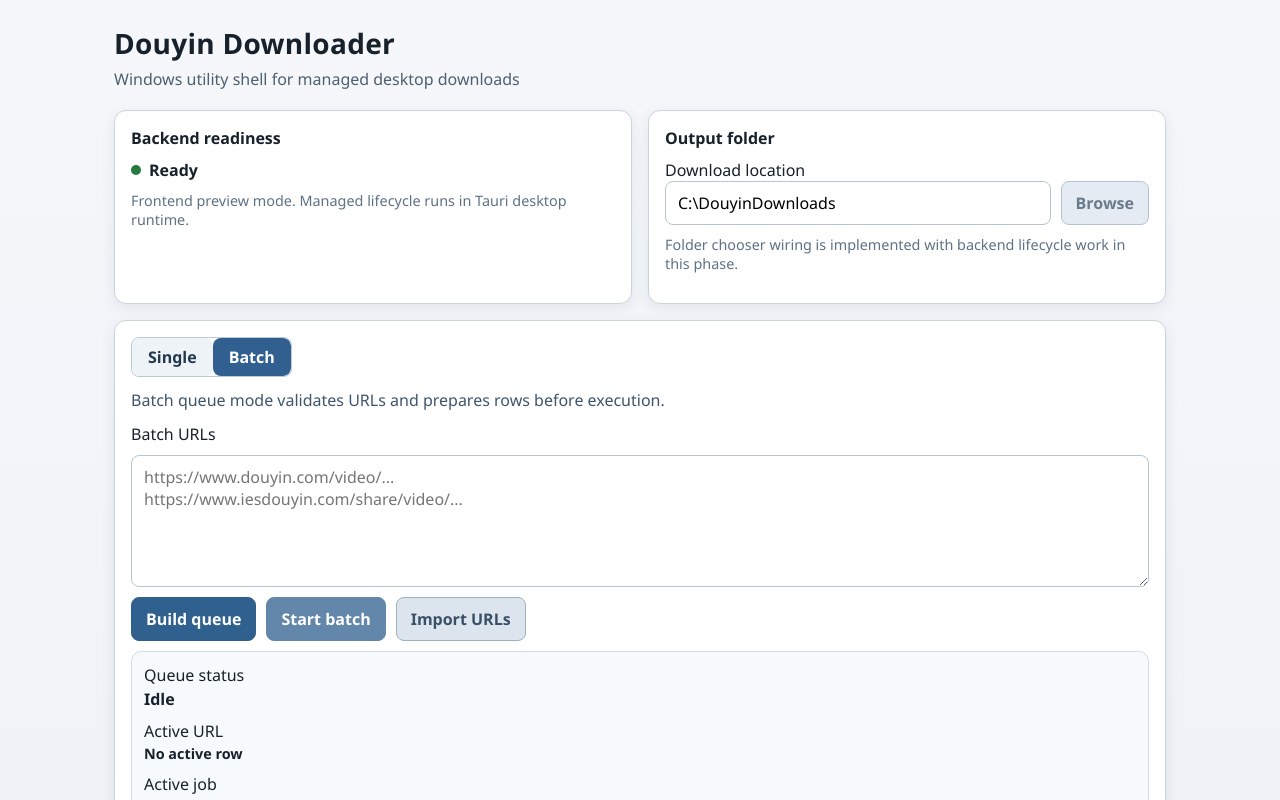
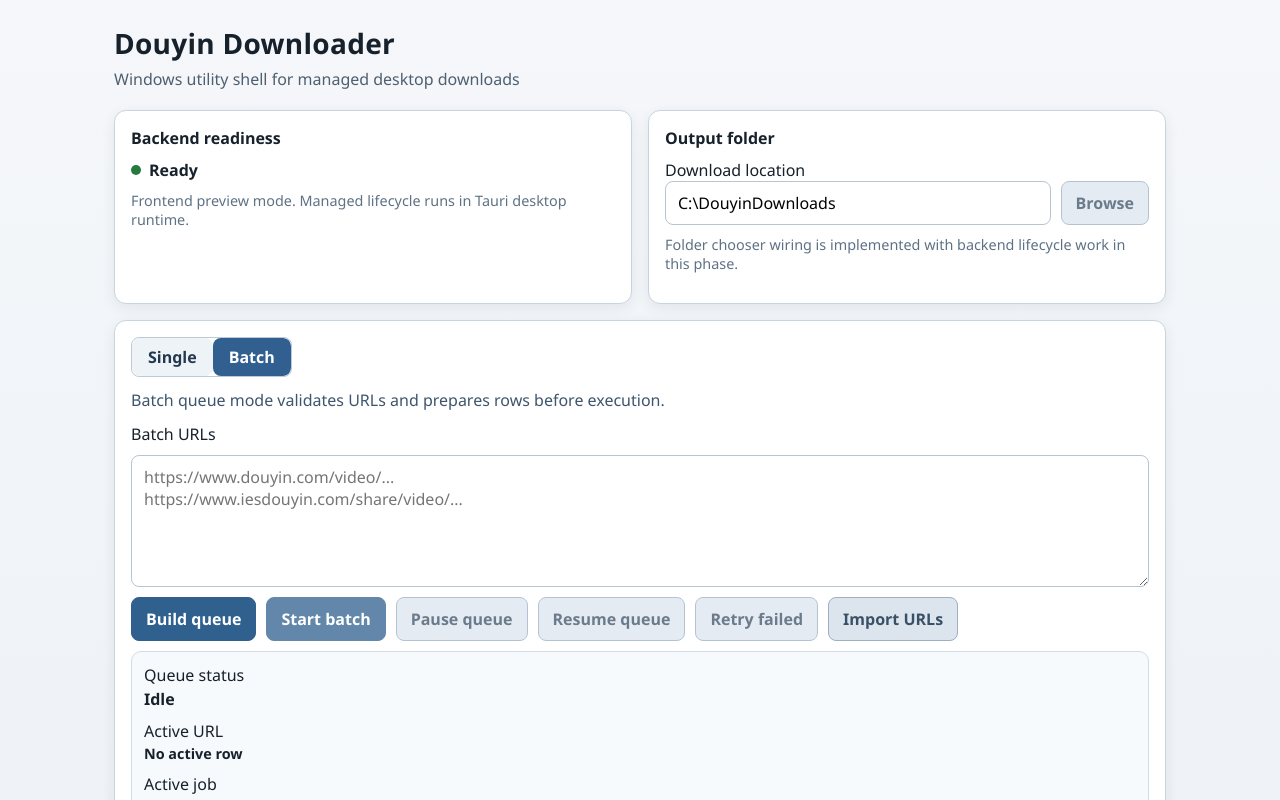
Before and after one commit to hoangduy0308/douyin-downloader-app, a React (Vite) app: page / in a window 1280 px wide. Both pictures are taken after a click on the tab "Batch". Shown: the top 800 px of the page. Built offline with nearby package versions, Linux system fonts and the light colour scheme.

Commit message:
feat(douyin-downloader-app-irx.12): add truthful pause resume retry queue controls

```diff
--- a/src/app/App.tsx
+++ b/src/app/App.tsx
@@ -9,7 +9,7 @@
 import { createBackendClient } from "../services/backendClient";
 import { BackendLifecycle, probeBackendHealth, wait } from "../services/backendLifecycle";
 import { readImportedBatchText } from "../services/batchImportAdapter";
-import { parseBatchQueueInput, type BatchQueueRow, type BatchQueueTotals } from "../services/batchQueue";
+import { isBatchRowRetryEligible, parseBatchQueueInput, type BatchQueueRow, type BatchQueueTotals } from "../services/batchQueue";
 import { createBatchQueueRunner, type BatchQueueRunnerSnapshot } from "../services/batchQueueRunner";
 import { mapFailedJobError, mapPollingRequestError } from "../services/errorMapper";
 import { createJobPoller } from "../services/jobPolling";
@@ -51,6 +51,7 @@
   const [batchRows, setBatchRows] = useState<BatchQueueRow[]>([]);
   const [batchTotals, setBatchTotals] = useState<BatchQueueTotals>(EMPTY_BATCH_TOTALS);
   const [batchSchedulingEnabled, setBatchSchedulingEnabled] = useState(true);
+  const [batchInFlightSubmissions, setBatchInFlightSubmissions] = useState(0);
   const [batchStarted, setBatchStarted] = useState(false);
   const [batchMessage, setBatchMessage] = useState("Paste multiline URLs or import a text file, then build the queue.");
   const [batchMessageTone, setBatchMessageTone] = useState<"error" | "hint">("hint");
@@ -62,6 +63,7 @@
         setBatchRows(snapshot.rows);
         setBatchTotals(snapshot.totals);
         setBatchSchedulingEnabled(snapshot.schedulingEnabled);
+        setBatchInFlightSubmissions(snapshot.inFlightSubmissions);
       },
     });
   }, [backendClient]);
@@ -188,6 +190,8 @@
   const batchHasRunningRows = batchRows.some((row) => row.status === "running");
   const batchHasWaitingRows = batchRows.some((row) => row.status === "waiting");
   const batchHasTerminalRows = batchRows.some((row) => row.status === "success" || row.status === "failed");
+  const batchHasRetryEligibleRows = batchRows.some((row) => isBatchRowRetryEligible(row));
+  const batchHasInFlightRows = batchHasRunningRows || batchInFlightSubmissions > 0;
   const activeBatchRow = batchRows.find((row) => row.status === "running");
   const batchQueueStatusLabel = useMemo(() => {
     if (!batchStarted) {
@@ -283,6 +287,7 @@
     batchQueueRunner.stop();
     setBatchStarted(false);
     setBatchSchedulingEnabled(true);
+    setBatchInFlightSubmissions(0);
     const parseResult = parseBatchQueueInput(text);
     setBatchRows(parseResult.rows);
     setBatchTotals(parseResult.totals);
@@ -311,6 +316,34 @@
     batchQueueRunner.start(batchRows);
     setBatchStarted(true);
     setBatchMessage("Batch queue started.");
+    setBatchMessageTone("hint");
+  };
+
+  const handlePauseBatchQueue = (): void => {
+    batchQueueRunner.pause();
+    setBatchMessage("Queue paused. Active jobs continue polling to terminal state.");
+    setBatchMessageTone("hint");
+  };
+
+  const handleResumeBatchQueue = (): void => {
+    batchQueueRunner.resume();
+    setBatchMessage("Queue resumed for waiting rows.");
+    setBatchMessageTone("hint");
+  };
+
+  const handleRetryBatchQueue = (): void => {
+    const retriedCount = batchQueueRunner.retryEligibleRows();
+    if (retriedCount === 0) {
+      setBatchMessage("No retry-eligible terminal rows are available.");
+      setBatchMessageTone("error");
+      return;
+    }
+    setBatchStarted(true);
+    if (batchSchedulingEnabled) {
+      setBatchMessage(`Retrying ${retriedCount} row${retriedCount === 1 ? "" : "s"}.`);
+    } else {
+      setBatchMessage(`Prepared retry for ${retriedCount} row${retriedCount === 1 ? "" : "s"}. Resume queue to continue.`);
+    }
     setBatchMessageTone("hint");
   };
 
@@ -375,6 +408,9 @@
                 onInputTextChange={setBatchInputText}
                 onBuildQueue={() => handleBuildBatchQueue(batchInputText)}
                 onStartQueue={handleStartBatchQueue}
+                onPauseQueue={handlePauseBatchQueue}
+                onResumeQueue={handleResumeBatchQueue}
+                onRetryQueue={handleRetryBatchQueue}
                 onImportText={() => {
                   void handleImportBatchText();
                 }}
@@ -386,6 +422,9 @@
                 message={batchMessage}
                 messageTone={batchMessageTone}
                 startDisabled={submitDisabled || batchTotals.readyToSubmit === 0 || batchHasRunningRows}
+                pauseDisabled={!batchStarted || !batchSchedulingEnabled || !batchHasWaitingRows}
+                resumeDisabled={!batchStarted || batchSchedulingEnabled || !batchHasWaitingRows}
+                retryDisabled={!batchStarted || !batchHasRetryEligibleRows || batchHasInFlightRows}
               />
             )}
           </section>
--- a/src/components/BatchDownloadPanel.tsx
+++ b/src/components/BatchDownloadPanel.tsx
@@ -7,6 +7,9 @@
   onInputTextChange: (value: string) => void;
   onBuildQueue: () => void;
   onStartQueue: () => void;
+  onPauseQueue: () => void;
+  onResumeQueue: () => void;
+  onRetryQueue: () => void;
   onImportText: () => void;
   queueStatusLabel: string;
   activeRowUrl: string | null;
@@ -16,6 +19,9 @@
   message: string;
   messageTone: "error" | "hint";
   startDisabled: boolean;
+  pauseDisabled: boolean;
+  resumeDisabled: boolean;
+  retryDisabled: boolean;
 }
 
 export function BatchDownloadPanel({
@@ -23,6 +29,9 @@
   onInputTextChange,
   onBuildQueue,
   onStartQueue,
+  onPauseQueue,
+  onResumeQueue,
+  onRetryQueue,
   onImportText,
   queueStatusLabel,
   activeRowUrl,
@@ -32,6 +41,9 @@
   message,
   messageTone,
   startDisabled,
+  pauseDisabled,
+  resumeDisabled,
+  retryDisabled,
 }: BatchDownloadPanelProps): JSX.Element {
   return (
     <section className="batch-panel" aria-label="Batch download panel">
@@ -51,6 +63,15 @@
           <button type="button" onClick={onStartQueue} disabled={startDisabled}>
             Start batch
           </button>
+          <button type="button" className="secondary" onClick={onPauseQueue} disabled={pauseDisabled}>
+            Pause queue
+          </button>
+          <button type="button" className="secondary" onClick={onResumeQueue} disabled={resumeDisabled}>
+            Resume queue
+          </button>
+          <button type="button" className="secondary" onClick={onRetryQueue} disabled={retryDisabled}>
+            Retry failed
+          </button>
           <button type="button" className="secondary" onClick={onImportText}>
             Import URLs
           </button>
--- a/src/services/batchQueue.ts
+++ b/src/services/batchQueue.ts
@@ -104,6 +104,15 @@
   );
 }
 
+export function isBatchRowRetryEligible(row: BatchQueueRow): boolean {
+  return (
+    row.retryEligible &&
+    (row.status === "failed" || row.status === "skipped") &&
+    row.normalizedUrl !== null &&
+    row.currentJobId === null
+  );
+}
+
 function createSkippedRow(
   index: number,
   sourceText: string,
--- a/src/services/batchQueueRunner.ts
+++ b/src/services/batchQueueRunner.ts
@@ -1,6 +1,6 @@
 import type { BackendClient, JobState } from "./backendClient";
 import type { BatchQueueRow, BatchQueueTotals } from "./batchQueue";
-import { summarizeBatchQueue } from "./batchQueue";
+import { isBatchRowRetryEligible, summarizeBatchQueue } from "./batchQueue";
 
 export const DEFAULT_BATCH_QUEUE_CONCURRENCY_LIMIT = 2;
 export const DEFAULT_BATCH_QUEUE_POLL_INTERVAL_MS = 1000;
@@ -25,6 +25,9 @@
 export interface BatchQueueRunner {
   start: (rows: BatchQueueRow[]) => void;
   stop: () => void;
+  pause: () => void;
+  resume: () => void;
+  retryEligibleRows: () => number;
   setSchedulingEnabled: (enabled: boolean) => void;
   getSnapshot: () => BatchQueueRunnerSnapshot;
 }
@@ -104,6 +107,14 @@
       row.normalizedUrl !== null &&
       row.currentJobId === null &&
       !submittingRowIds.has(row.id)
+    );
+  };
+
+  const isRetryEligibleTerminalRow = (row: BatchQueueRow): boolean => {
+    return (
+      isBatchRowRetryEligible(row) &&
+      !submittingRowIds.has(row.id) &&
+      !pollTimers.has(row.id)
     );
   };
 
@@ -247,9 +258,41 @@
     }
   };
 
+  const pause = (): void => {
+    setSchedulingEnabled(false);
+  };
+
+  const resume = (): void => {
+    setSchedulingEnabled(true);
+  };
+
+  const retryEligibleRows = (): number => {
+    let retriedCount = 0;
+    for (const row of rows) {
+      if (!isRetryEligibleTerminalRow(row)) {
+        continue;
+      }
+      row.status = "waiting";
+      row.retryEligible = false;
+      row.lastError = null;
+      row.currentJobId = null;
+      retriedCount += 1;
+    }
+
+    emitSnapshot();
+    if (retriedCount > 0 && schedulingEnabled) {
+      void runScheduler();
+    }
+
+    return retriedCount;
+  };
+
   return {
     start,
     stop,
+    pause,
+    resume,
+    retryEligibleRows,
     setSchedulingEnabled,
     getSnapshot,
   };
```
Also changed, not shown: 2 other files (tests, documents, lock files or other folders).
